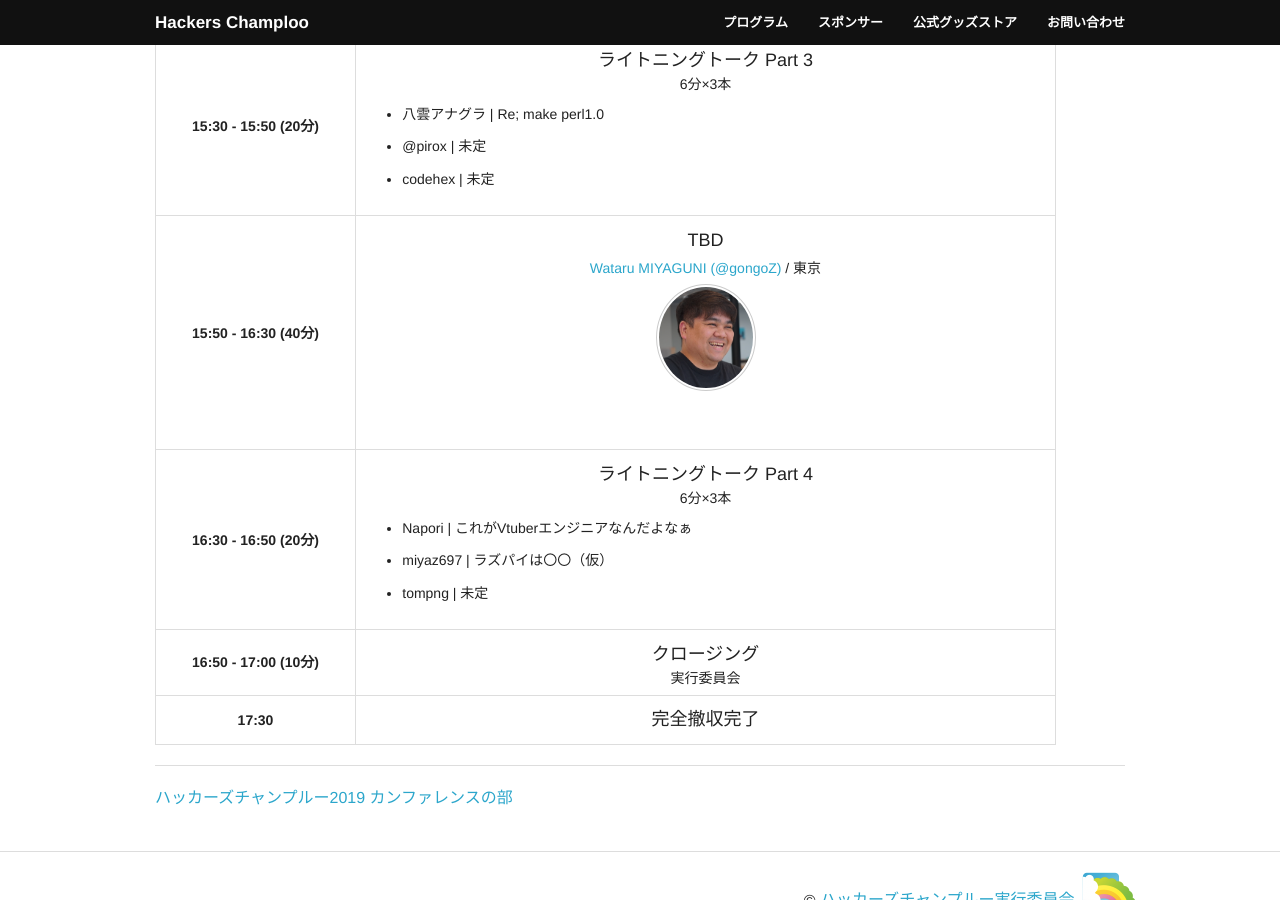
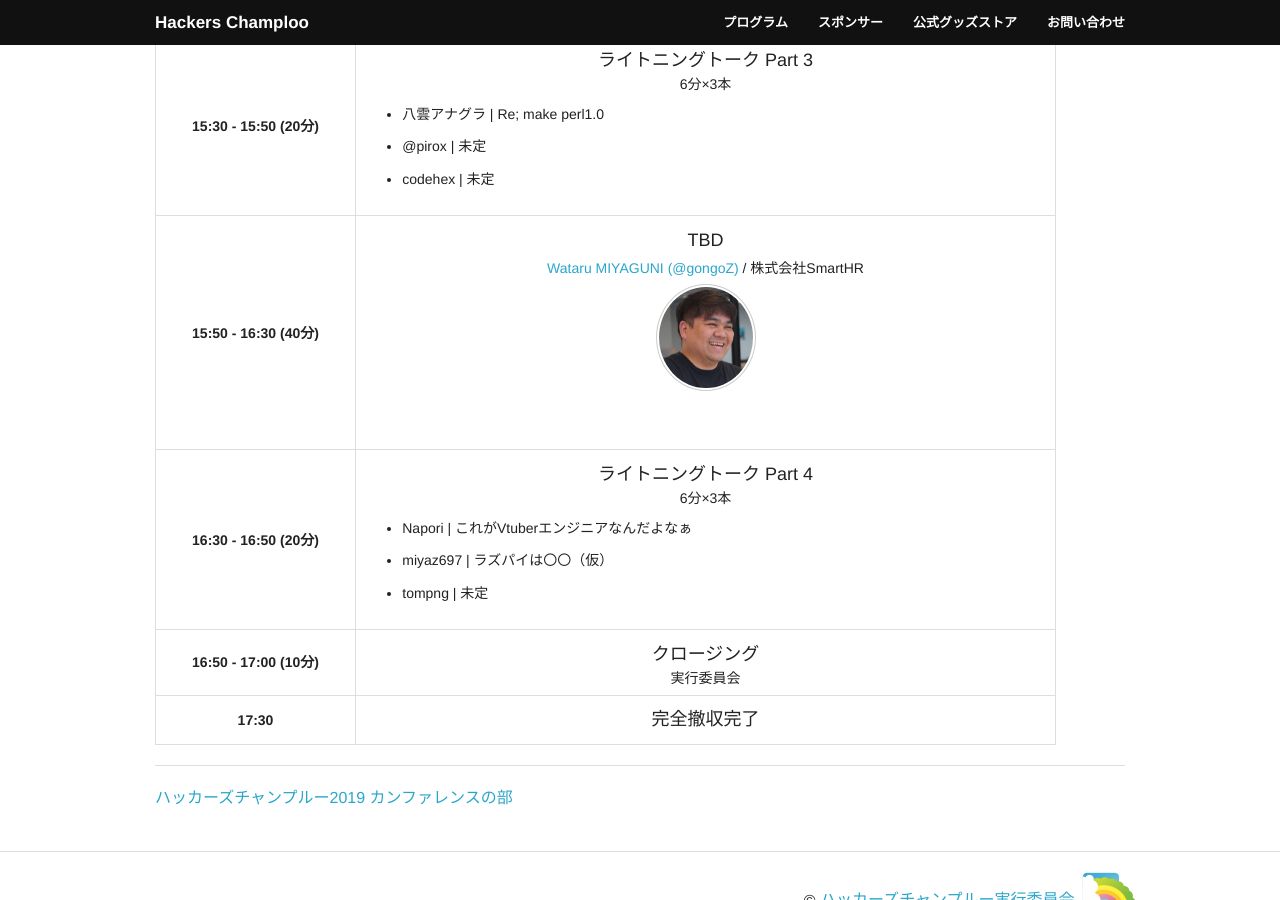
Before and after one commit to hackers-champloo/hackers-champloo.github.io, a Jekyll site: the page built from 2019/program.md, in a window 1280 px wide and 900 px high, scrolled down 2190 px. Built offline with Jekyll 4.4.1, drawn with Linux system fonts in a browser that asks for light colours; nearby versions of some CDN libraries; a script that is not in the unit is left out.

Commit message:
gongoさん会社名公開OKということで更新

```diff
--- a/2019/program.md
+++ b/2019/program.md
@@ -152,7 +152,7 @@ description: 2019年6月29日（土曜日） 9時半開場 琉球大学法文学
         <td>
           <p class="track-title">TBD</p>
           <p class="track-speaker">
-            <a href="http://gongo.pw/" target="_blank">Wataru MIYAGUNI (@gongoZ)</a> / 東京<br/>
+            <a href="http://gongo.pw/" target="_blank">Wataru MIYAGUNI (@gongoZ)</a> / 株式会社SmartHR<br/>
             <a href="http://gongo.pw/" target="_blank">
               <img class="speaker-photo" src="/img/2019/speakers/gongo.png" />
             </a>
```
